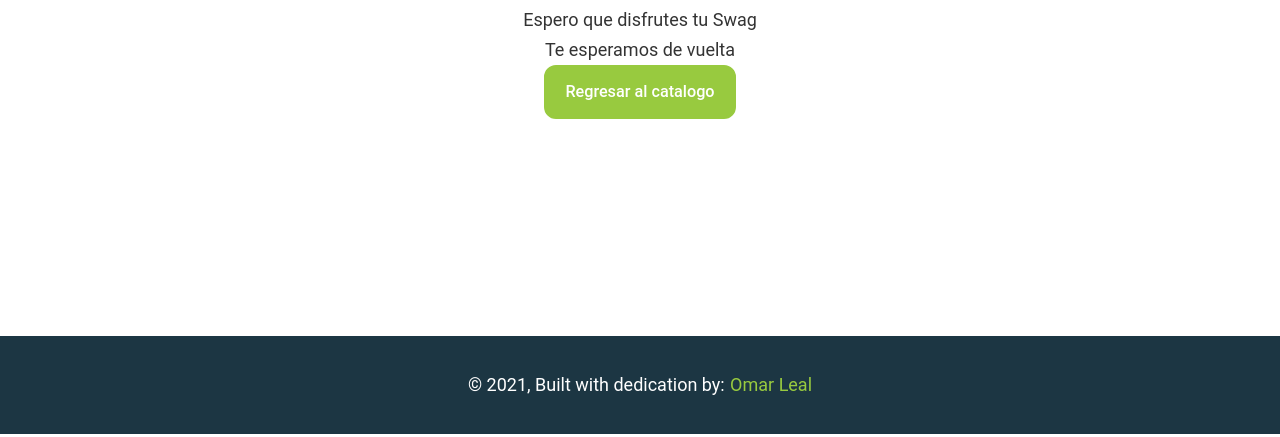
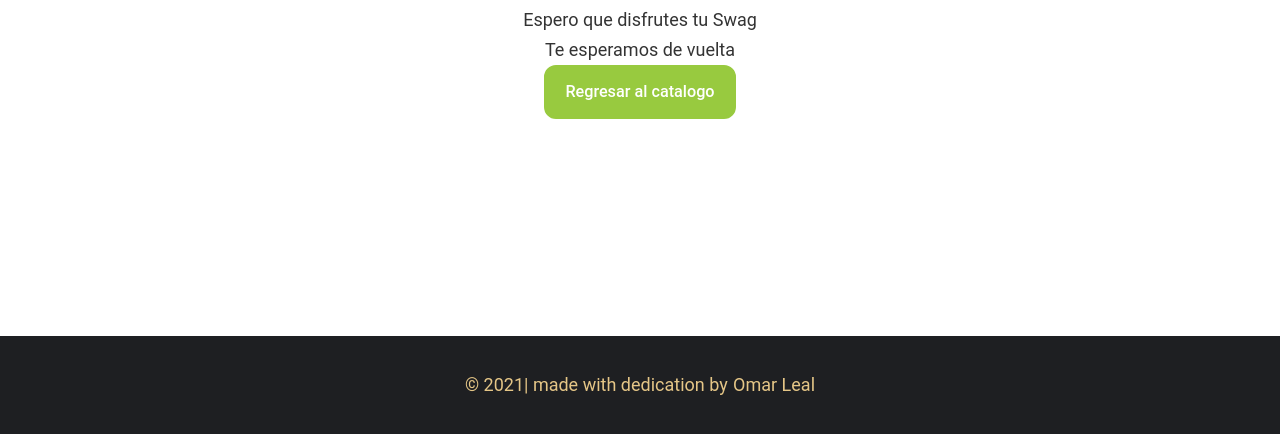
Before and after one commit to Omar-Leal/online-store-gatsby, a Gatsby site: page /Gracias in a window 1280 px wide. Shown: the part 363-800 px from the top of the page. Built offline with nearby package versions, Linux system fonts and the light colour scheme; Gatsby itself is replaced by a stand-in of ours.

Commit message:
Changing Styles

```diff
--- a/src/components/layout.js
+++ b/src/components/layout.js
@@ -14,7 +14,7 @@ const Layout = ({ children }) => (
         >
           <main>{children}</main>
           <Footer>
-            © {new Date().getFullYear()}, Built with dedication by:
+            © {new Date().getFullYear()}| made with dedication by
             <a href="https://omar-leal.github.io/">Omar Leal</a>
           </Footer>
         </Content>
--- a/src/styles/components.js
+++ b/src/styles/components.js
@@ -326,8 +326,8 @@ export const MenuItem = styled.li`
 `
 
 export const Footer = styled.footer`
-  background-color: ${colors.darkBlue};
-  color: white;
+  background-color: #1E1F22;
+  color: #E5C687;
   display: flex;
   justify-content: center;
   align-items: center;
@@ -335,7 +335,7 @@ export const Footer = styled.footer`
   position: relative;
   bottom: 0;
   a {
-    color: ${colors.green};
+    color: #E5C687;
     margin-left: 0.3rem;
     text-decoration: none;
   }
```
